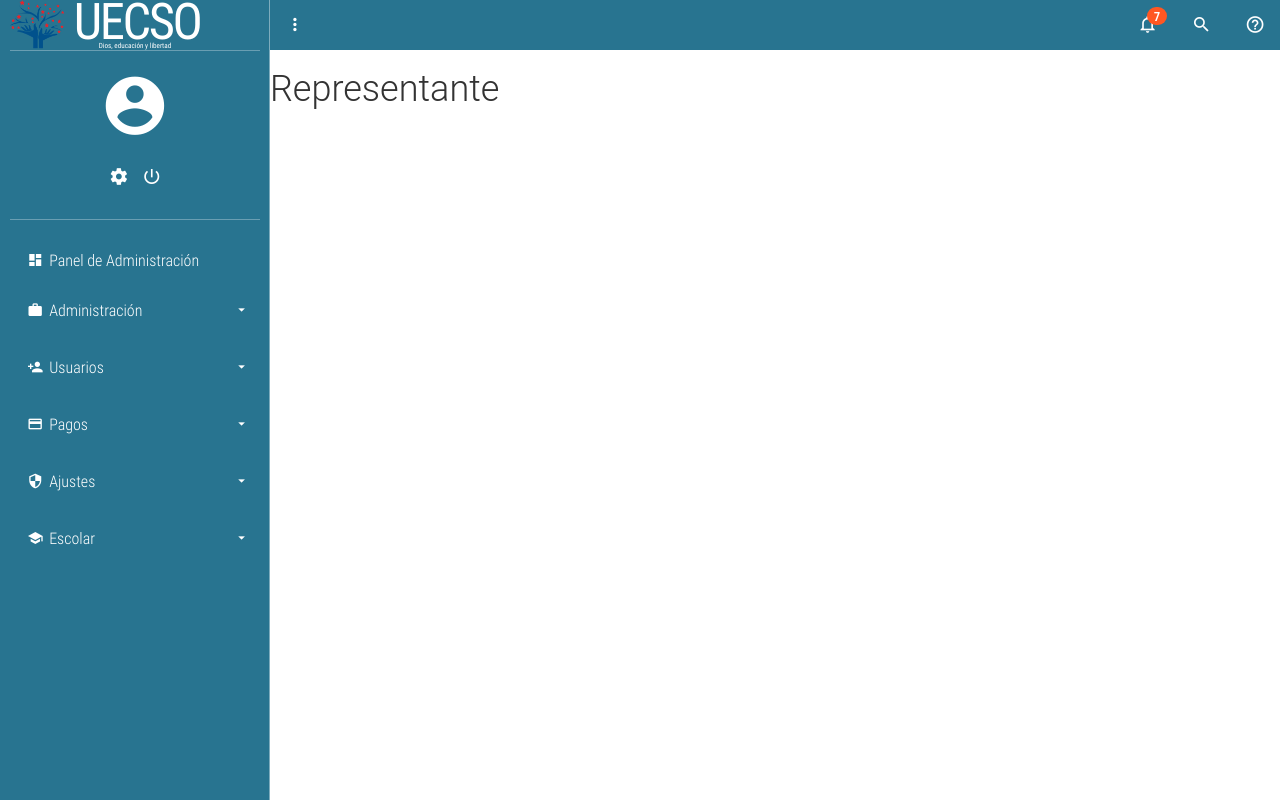
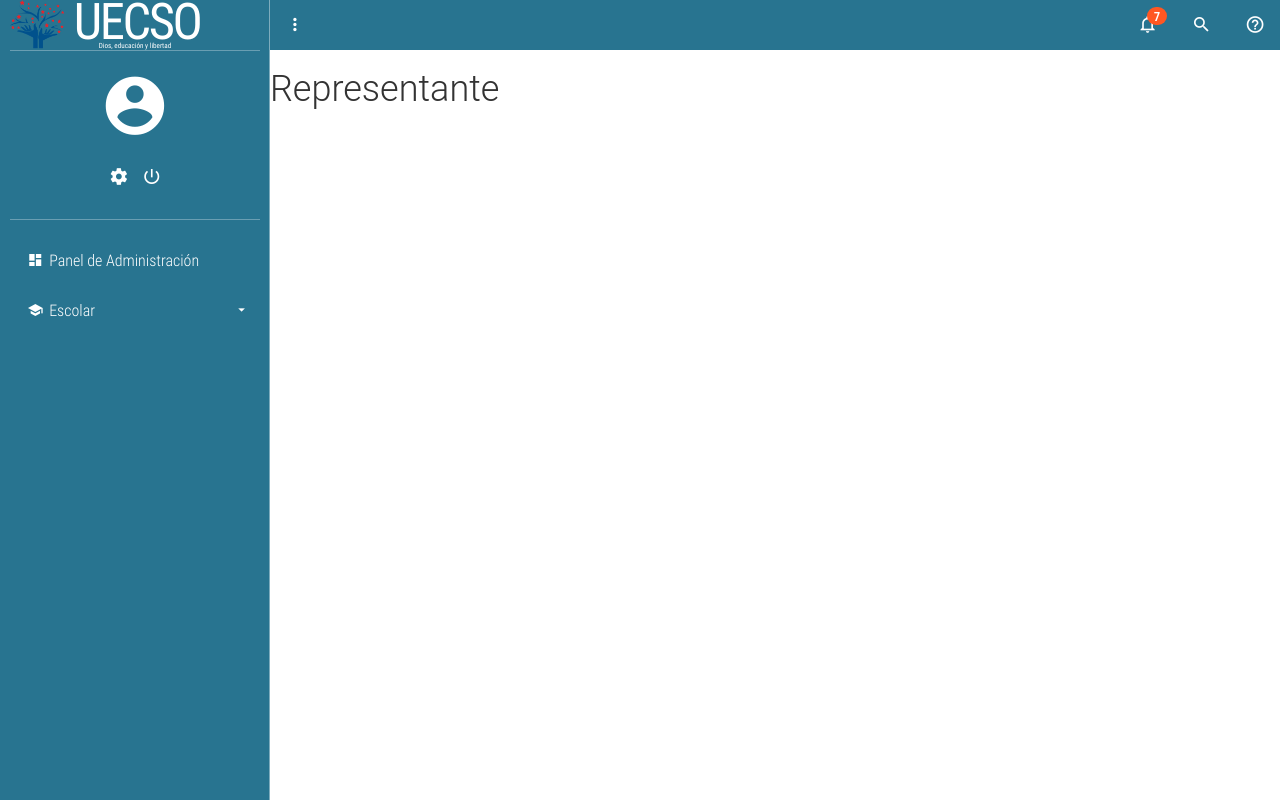
Before and after one commit to MateoReinoso/ProyectoSegundoParcial, a PHP site: page /system/representative/index.php in a window 1280 px wide. Run offline with PHP 8.4, Linux system fonts and the light colour scheme.

```diff
--- a/system/css/main.css
+++ b/system/css/main.css
@@ -720,7 +720,7 @@ label{
     font-family: Arial, Helvetica, sans-serif;
     margin: 10px auto 5px auto;
 }
-input{
+input, select{
     display: block;
     width: 100%;
     font-size: 11pt;
--- a/system/representative/menu/sidebar.php
+++ b/system/representative/menu/sidebar.php
@@ -31,90 +31,20 @@
 						<i class="zmdi zmdi-view-dashboard zmdi-hc-fw"></i> Panel de Administración
 					</a>
 				</li>
-				<li>
-					<a href="#!" class="btn-sideBar-SubMenu">
-						<i class="zmdi zmdi-case zmdi-hc-fw"></i> Administración <i class="zmdi zmdi-caret-down pull-right"></i>
-					</a>
-					<ul class="list-unstyled full-box">
-						<li>
-							<a href="period.html"><i class="zmdi zmdi-timer zmdi-hc-fw"></i> Periodos</a>
-						</li>
-						<li>
-							<a href="subject.html"><i class="zmdi zmdi-book zmdi-hc-fw"></i> Asignaturas</a>
-						</li>
-						<li>
-							<a href="section.html"><i class="zmdi zmdi-graduation-cap zmdi-hc-fw"></i> Cursos</a>
-						</li>
-						<li>
-							<a href="building.html"><i class="zmdi zmdi-balance zmdi-hc-fw"></i> Edificios</a>
-						</li>
-						<li>
-							<a href="salon.html"><i class="zmdi zmdi-font zmdi-hc-fw"></i> Aulas</a>
-						</li>
-						<li>
-							<a href="teacher_subject.html"><i class="zmdi zmdi-case zmdi-hc-fw"></i> Registro de asignaturas por docente</a>
-						</li>
-					</ul>
-				</li>
-				<li>
-					<a href="#!" class="btn-sideBar-SubMenu">
-						<i class="zmdi zmdi-account-add zmdi-hc-fw"></i> Usuarios <i class="zmdi zmdi-caret-down pull-right"></i>
-					</a>
-					<ul class="list-unstyled full-box">
-						<li>
-							<a href="admin.html"><i class="zmdi zmdi-account zmdi-hc-fw"></i> Administrador</a>
-						</li>
-						<li>
-							<a href="applicant.html"><i class="zmdi zmdi-account-add zmdi-hc-fw"></i> Aspirante</a>
-						</li>
-						<li>
-							<a href="teacher.html"><i class="zmdi zmdi-male-alt zmdi-hc-fw"></i> Docente</a>
-						</li>
-						<li>
-							<a href="student.html"><i class="zmdi zmdi-face zmdi-hc-fw"></i> Estudiante</a>
-						</li>
-						<li>
-							<a href="representative.html"><i class="zmdi zmdi-male-female zmdi-hc-fw"></i> Representante</a>
-						</li>
 
-					</ul>
-				</li>
-				<li>
-					<a href="#!" class="btn-sideBar-SubMenu">
-						<i class="zmdi zmdi-card zmdi-hc-fw"></i> Pagos <i class="zmdi zmdi-caret-down pull-right"></i>
-					</a>
-					<ul class="list-unstyled full-box">
-						<li>
-							<a href="registration.html"><i class="zmdi zmdi-money-box zmdi-hc-fw"></i> Registro</a>
-						</li>
-						<li>
-							<a href="payments.html"><i class="zmdi zmdi-money zmdi-hc-fw"></i> Pagos</a>
-						</li>
-					</ul>
-				</li>
-				<li>
-					<a href="#!" class="btn-sideBar-SubMenu">
-						<i class="zmdi zmdi-shield-security zmdi-hc-fw"></i> Ajustes <i class="zmdi zmdi-caret-down pull-right"></i>
-					</a>
-					<ul class="list-unstyled full-box">
-						<li>
-							<a href="school.html"><i class="zmdi zmdi-balance zmdi-hc-fw"></i> Datos de la institución</a>
-						</li>
-					</ul>
-				</li>
 				<li>
 					<a href="#!" class="btn-sideBar-SubMenu">
 						<i class="zmdi zmdi-graduation-cap zmdi-hc-fw"></i> Escolar <i class="zmdi zmdi-caret-down pull-right"></i>
 					</a>
 					<ul class="list-unstyled full-box">
 						<li>
-							<a href="homework.html"><i class="zmdi zmdi-book zmdi-hc-fw"></i> Tareas</a>
+							<a href="checkhomework.php"><i class="zmdi zmdi-book zmdi-hc-fw"></i>Revison de tareas pendientes</a>
 						</li>
 						<li>
 							<a href="release.html"><i class="zmdi zmdi-card zmdi-hc-fw"></i> Comunicados</a>
 						</li>
 						<li>
-							<a href="score.html"><i class="zmdi zmdi-font zmdi-hc-fw"></i> Calificaciones</a>
+							<a href="homework.php"><i class="zmdi zmdi-font zmdi-hc-fw"></i> Asignación de Tareas</a>
 						</li>
 						<li>
 							<a href="assistance.html"><i class="zmdi zmdi-alert-triangle zmdi-hc-fw"></i> Faltas</a>
```
Also changed, not shown: system/representative/checkhomework.php (added, +24 -0 lines), system/teacher/homework.php (+29 -5 lines).
